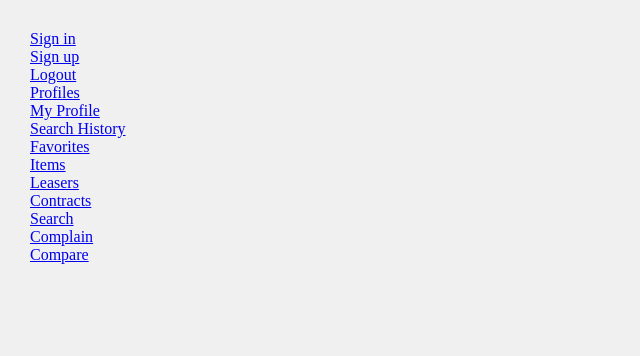
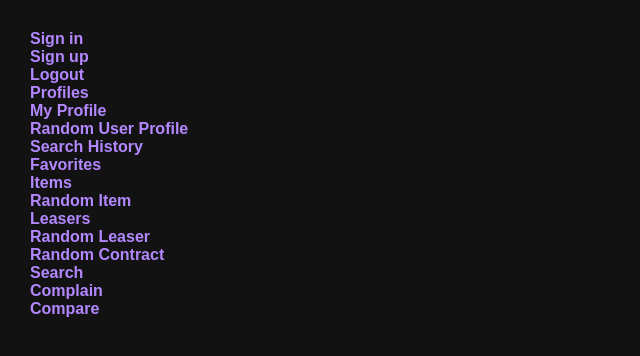
Before and after one commit to YuriyDaramos/Homeworks-flaskProject1, a Flask app: page / in a window 1280 px wide. Shown: the top 356 px of the page, without its empty margins (0-640 px from the left). Run offline with Flask 3, Linux system fonts and the light colour scheme.

Commit message:
Added more pages

```diff
--- a/app.py
+++ b/app.py
@@ -1,4 +1,5 @@
-from flask import Flask, request, render_template
+from flask import Flask, request, render_template, redirect, url_for
+from random import randint
 
 app = Flask(__name__)
 
@@ -50,7 +51,7 @@ def register():
 @app.route("/logout", methods=["GET", "POST", "DELETE"])
 def logout():
     if request.method == "GET":
-        return "GET"
+        return render_template("logout.html")
     if request.method == "POST":
         return "POST"
     if request.method == "DELETE":
@@ -60,31 +61,38 @@ def logout():
 @app.route("/profiles", methods=["GET", "PUT"])
 def profiles():
     if request.method == "GET":
-        return "GET"
+        return render_template("profiles.html")
     if request.method == "PUT":
         return "PUT"
 
 
-@app.route("/profiles/my", methods=["GET", "PUT", "DELETE"])
-def profiles_my():
+@app.route("/profiles/me", methods=["GET", "PUT", "DELETE"])
+def profile_me():
     if request.method == "GET":
-        return "GET"
+        return render_template("profile_me.html")
     if request.method == "PUT":
         return "PUT"
     if request.method == "DELETE":
         return "DELETE"
 
 
+# !!! Используется как заглушка для profile_user ввиду отсутствия БД
+# TODO: Удалить после реализации profile_user
+@app.route("/profiles/random_user", methods=["GET"])
+def random_profile():
+    random_user_id = randint(0, 999)
+    return redirect(url_for('profile_user', user_id=random_user_id))
+
+
 @app.route("/profiles/<user_id>", methods=["GET"])
-def profiles_user(user_id):
-    if request.method == "GET":
-        return f"GET {user_id}"
+def profile_user(user_id):
+    return render_template("user_profile.html", user_id=user_id)
 
 
 @app.route("/profiles/search_history", methods=["GET", "POST", "DELETE"])
-def profiles_search_history():
+def profile_search_history():
     if request.method == "GET":
-        return "GET"
+        return render_template("search_history.html")
     if request.method == "POST":
         return "POST"
     if request.method == "DELETE":
@@ -94,7 +102,7 @@ def profiles_search_history():
 @app.route("/profiles/favorites", methods=["GET", "POST"])
 def profiles_favorites():
     if request.method == "GET":
-        return "GET"
+        return render_template("favorites.html")
     if request.method == "POST":
         return "POST"
 
@@ -104,43 +112,60 @@ def items():
     if request.method == "GET":
         # TODO: Взять данные из базы
         # TODO: Отобразить на странице данные render_template("_____.html")
-        return "GET"
+        return render_template("items.html")
     if request.method == "POST":
         # TODO: Получить данные из формы
         # TODO: Сохранить данные в базу
         return "POST"
 
 
+# !!! Используется как заглушка для item_details ввиду отсутствия БД
+# TODO: Удалить после реализации item_details
+@app.route("/items/random_item", methods=["GET"])
+def random_items():
+    random_item = randint(0, 999)
+    return redirect(url_for('item_details', item_id=random_item))
+
+
 @app.route("/items/<item_id>", methods=["GET", "DELETE"])
 def item_details(item_id):
     if request.method == "GET":
-        return f"GET {item_id}"
+        return render_template("item_details.html", item_id=item_id)
     if request.method == "DELETE":
         return f"DELETE {item_id}"
 
 
 @app.route("/leasers", methods=["GET"])
 def leasers():
-    if request.method == "GET":
-        return "GET"
+    return render_template("leasers.html")
+
+
+# !!! Используется как заглушка для leaser_details ввиду отсутствия БД
+# TODO: Удалить после реализации leaser_details
+@app.route("/leasers/random_leaser_details", methods=["GET"])
+def random_item_details():
+    leaser_id = randint(0, 999)
+    return redirect(url_for('leaser_details', leaser_id=leaser_id))
 
 
 @app.route("/leasers/<leaser_id>", methods=["GET"])
 def leaser_details(leaser_id):
     if request.method == "GET":
-        return f"GET {leaser_id}"
+        return render_template("lease.html", leaser_id=leaser_id)
 
 
-@app.route("/contracts", methods=["GET"])
+# !!! Используется как заглушка для contract_detail ввиду отсутствия БД
+# TODO: Удалить после реализации contract_detail
+@app.route("/contracts/random_contract", methods=["GET"])
 def contracts():
-    if request.method == "GET":
-        return "GET"
+    contract_id = randint(0, 999)
+    return redirect(url_for('contract_detail', contract_id=contract_id))
 
 
 @app.route("/contracts/<contract_id>", methods=["GET", "POST", "PUT"])
 def contract_detail(contract_id):
     if request.method == "GET":
-        return f"GET {contract_id}"
+        return render_template("contract.html", contract_id=contract_id)
     if request.method == "POST":
         return f"POST {contract_id}"
     if request.method == "PUT":
@@ -149,18 +174,21 @@ def contract_detail(contract_id):
 
 @app.route("/search", methods=["GET"])
 def search():
-    if request.method == "GET":
-        return "GET"
+    return render_template("search.html")
 
 
-@app.route("/complain", methods=["POST"])
+@app.route("/complain", methods=["GET", "POST"])
 def complain():
+    if request.method == "POST":    # TODO: Удалить после реализации остальных методов
+        return render_template("complain.html")
     if request.method == "POST":
         return "POST"
 
 
-@app.route("/compare", methods=["POST", "PUT"])
+@app.route("/compare", methods=["GET", "POST", "PUT"])
 def compare():
+    if request.method == "POST":    # TODO: Удалить после реализации остальных методов
+        return render_template("compare.html")
     if request.method == "POST":
         return "POST"
     if request.method == "PUT":
--- a/templates/base.html
+++ b/templates/base.html
@@ -5,13 +5,28 @@
     <title>MySite: {% block title %}{% endblock %}</title>
     <style>
         body {
-            background-color: #f0f0f0;
+            background-color: #121212;
             margin: 0;
             padding: 30px;
+            font-weight: bold;
+            color: #D1C4E9;
+            font-family: Arial, serif;
+        }
+        a {
+            color: #B388FF;
+            text-decoration: none; /* Убирает подчеркивание */
+        }
+        a:hover {
+            text-decoration: underline; /* Добавляет подчеркивание */
+            color: #7C4DFF;
         }
     </style>
 </head>
 <body>
+
+    {% if request.path != '/' %}
+    <a href="/">HOME</a><br><br>
+    {% endif %}
 
     {% block content %}
     {% endblock %}
--- a/templates/index.html
+++ b/templates/index.html
@@ -4,18 +4,22 @@
     {% block title %}Navigation{% endblock %}
 
     {% block content %}
-        <!-- PLACEHOLDER -->
-            <a href="/login">Sign in</a><br>    <!-- WIP -->
-            <a href="/register">Sign up</a><br> <!-- WIP -->
-            <a href="/logout">Logout</a><br>    <!-- WIP -->
-            <a href="/profiles">Profiles</a><br>    <!-- WIP -->
-            <a href="/profiles/my">My Profile</a><br>   <!-- WIP -->
-            <a href="/profiles/search_history">Search History</a><br>   <!-- WIP -->
-            <a href="/profiles/favorites">Favorites</a><br> <!-- WIP -->
-            <a href="/items">Items</a><br>  <!-- WIP -->
-            <a href="/leasers">Leasers</a><br>  <!-- WIP -->
-            <a href="/contracts">Contracts</a><br>  <!-- WIP -->
-            <a href="/search">Search</a><br>    <!-- WIP -->
-            <a href="/complain">Complain</a><br>    <!-- WIP -->
-            <a href="/compare">Compare</a><br>  <!-- WIP -->
+        <!-- REAL CONTENT ABOVE (None for now) -->
+        <!-- PLACEHOLDERS BELOW -->
+            <a href="/login">Sign in</a><br>
+            <a href="/register">Sign up</a><br>
+            <a href="/logout">Logout</a><br>
+            <a href="/profiles">Profiles</a><br>
+            <a href="/profiles/me">My Profile</a><br>
+            <a href="/profiles/random_user">Random User Profile</a><br>   <!-- <user_id> -->
+            <a href="/profiles/search_history">Search History</a><br>
+            <a href="/profiles/favorites">Favorites</a><br>
+            <a href="/items">Items</a><br>
+            <a href="/items/random_item">Random Item</a><br>  <!-- <item_id> -->
+            <a href="/leasers">Leasers</a><br>
+            <a href="/leasers/random_leaser_details">Random Leaser</a><br>  <!-- <leaser_id> -->
+            <a href="/contracts/random_contract">Random Contract</a><br>  <!-- <contract_id> -->
+            <a href="/search">Search</a><br>
+            <a href="/complain">Complain</a><br>
+            <a href="/compare">Compare</a><br>
     {% endblock %}
--- a/templates/login.html
+++ b/templates/login.html
@@ -1,7 +1,7 @@
 <!-- templates/login.html-->
     {% extends 'base.html' %}
 
-    {% block title %}Sign in{% endblock %}
+    {% block title %}Sign In{% endblock %}
 
     {% block content %}
         <!-- PLACEHOLDER -->
--- a/templates/register.html
+++ b/templates/register.html
@@ -1,7 +1,7 @@
 <!-- templates/register.html-->
     {% extends 'base.html' %}
 
-    {% block title %}Sign up{% endblock %}
+    {% block title %}Sign Up{% endblock %}
 
     {% block content %}
         <!-- PLACEHOLDER -->
```
Also changed, not shown: templates/compare.html (added, +9 -0 lines), templates/complain.html (added, +9 -0 lines), templates/contract.html (added, +9 -0 lines), templates/favorites.html (added, +9 -0 lines), templates/item_details.html (added, +9 -0 lines), templates/items.html (added, +9 -0 lines), templates/lease.html (added, +9 -0 lines), templates/leasers.html (added, +9 -0 lines), templates/logout.html (added, +9 -0 lines), templates/profile_me.html (added, +9 -0 lines), templates/profiles.html (added, +9 -0 lines), templates/search.html (added, +9 -0 lines), templates/search_history.html (added, +9 -0 lines), templates/user_profile.html (added, +9 -0 lines).
